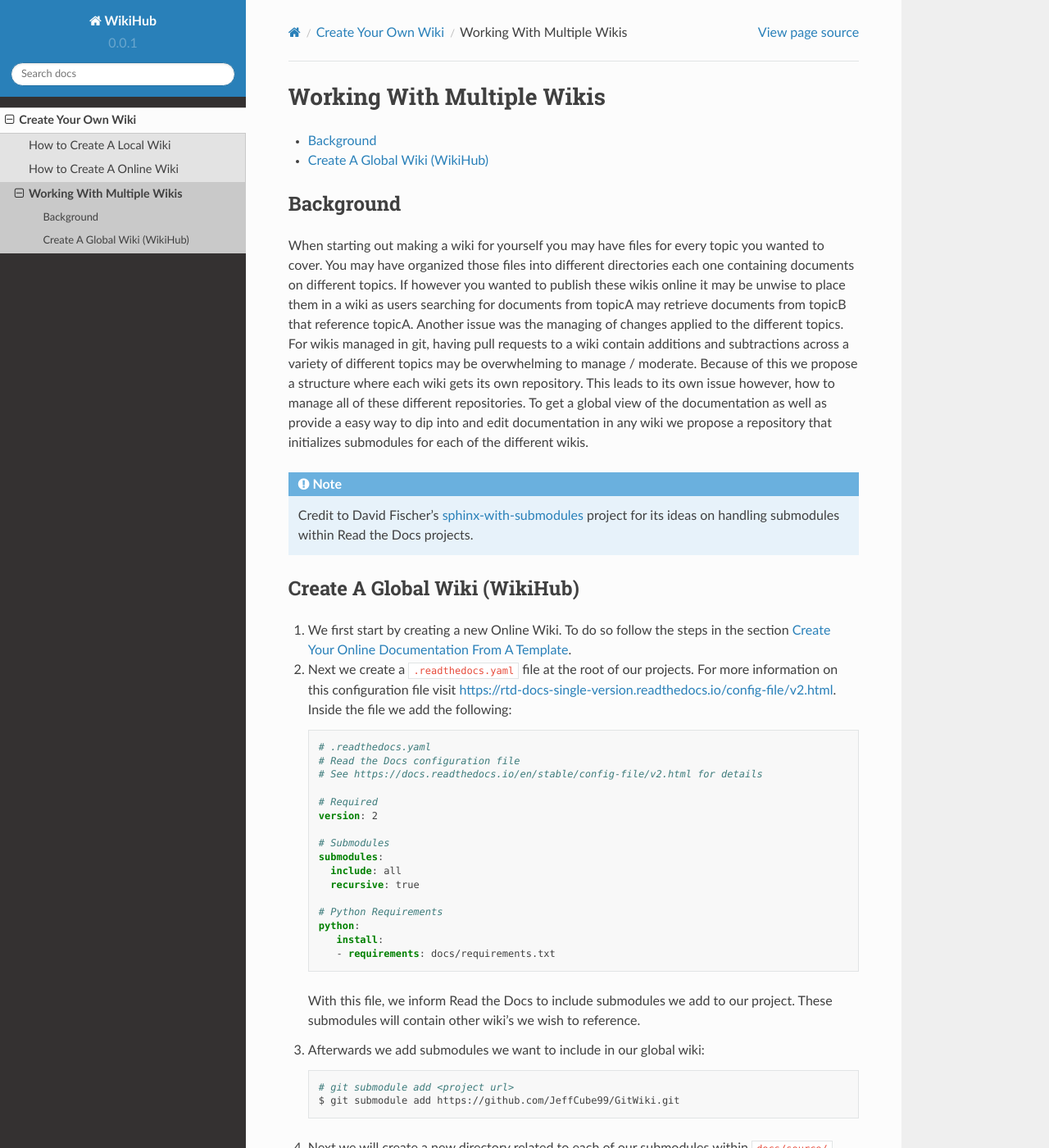
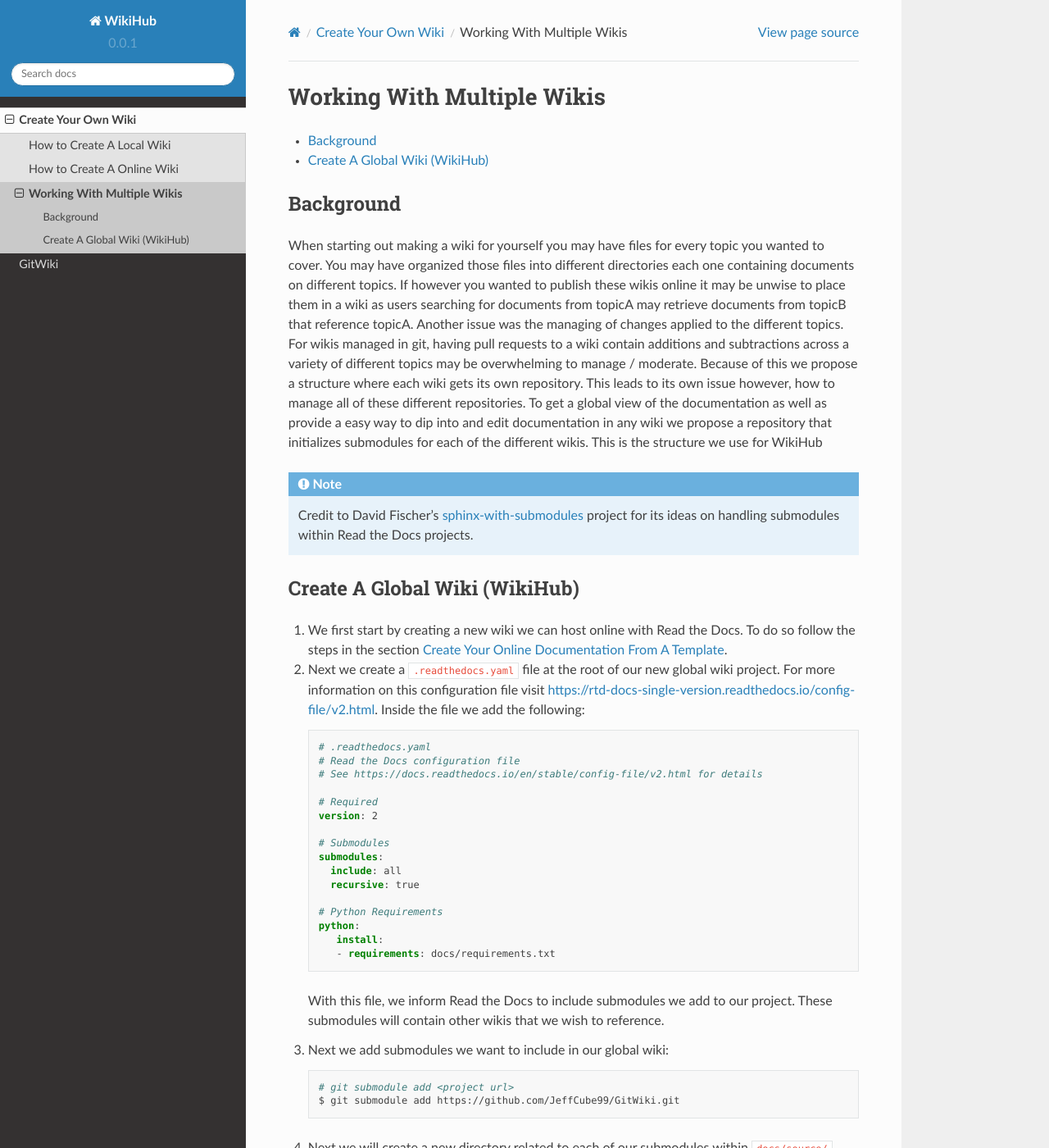
Before and after one commit to JeffCube99/WikiHub, a Sphinx documentation site: the page built from docs/source/create_a_wiki/working_with_multiple_wikis.rst, in a window 1280 px wide and 1400 px high. Shown: the whole window at 82% size. Built offline with Sphinx 7.4.7 and the Read the Docs theme 2.0.0, drawn with Linux system fonts in a browser that asks for light colours; some of the changed text lies outside the part shown.

Commit message:
* Updating WikiHub homepage * Added links to GitWiki

```diff
--- a/docs/source/GitWiki/index.rst
+++ b/docs/source/GitWiki/index.rst
@@ -1,3 +1,9 @@
 .. the include is relative to the directory of *this file*.
 
+=======
+GitWiki
+=======
+
+Wiki Source: https://gitwiki.readthedocs.io/en/latest/
+
 .. include:: ../../../GitWiki/docs/source/index.rst
--- a/docs/source/create_a_wiki/working_with_multiple_wikis.rst
+++ b/docs/source/create_a_wiki/working_with_multiple_wikis.rst
@@ -17,7 +17,7 @@
 manage / moderate. Because of this we propose a structure where each wiki gets its own repository. This leads to
 its own issue however, how to manage all of these different repositories. To get a global view of the documentation
 as well as provide a easy way to dip into and edit documentation in any wiki we propose a repository that initializes submodules
-for each of the different wikis.
+for each of the different wikis. This is the structure we use for WikiHub
 
 ..  note::
 
@@ -29,9 +29,9 @@
 Create A Global Wiki (WikiHub)
 ==============================
 
-#.  We first start by creating a new Online Wiki. To do so follow the steps in the section
+#.  We first start by creating a new wiki we can host online with Read the Docs. To do so follow the steps in the section
     :ref:`Create Your Online Documentation From A Template`.
-#.  Next we create a ``.readthedocs.yaml`` file at the root of our projects. For more information
+#.  Next we create a ``.readthedocs.yaml`` file at the root of our new global wiki project. For more information
     on this configuration file visit https://rtd-docs-single-version.readthedocs.io/config-file/v2.html. Inside the
     file we add the following:
 
@@ -55,8 +55,8 @@
            - requirements: docs/requirements.txt
 
     With this file, we inform Read the Docs to include submodules we add to our project. These submodules
-    will contain other wiki's we wish to reference.
-#.  Afterwards we add submodules we want to include in our global wiki:
+    will contain other wikis that we wish to reference.
+#.  Next we add submodules we want to include in our global wiki:
 
     ..  code-block:: bash
 
@@ -65,11 +65,19 @@
 
 #.  Next we will create a new directory related to each of our submodules within ``docs/source/``.
     Within each directory we will create a ``index.rst`` file that has an ``..  include::`` directive with
-    a path to the root ``index.rst`` file of the submodule:
+    a path to the root ``index.rst`` file of the submodule. We also add extra information linking to the
+    wiki's source:
 
     ..  code-block:: rst
 
         # inside of docs/source/GitWiki/index.rst
+
+        =======
+        GitWiki
+        =======
+
+        Wiki Source: https://gitwiki.readthedocs.io/en/latest/
+
         .. include:: ../../../GitWiki/docs/source/index.rst
 
 #.  Now navigate to your main page ``docs/source/index.rst`` file and add a link to the
```
Also changed, not shown: docs/source/index.rst (+7 -1 lines).
